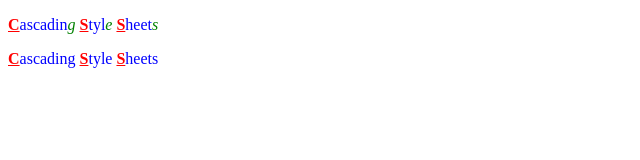
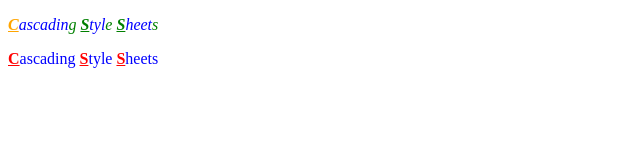
Before and after one commit to dtg5/CS336-Old, a plain HTML site: page lab04/doc1.html in a window 1280 px wide. Shown: the full height of the page, 0-640 px from the left. Drawn offline with Linux system fonts and the light colour scheme.

Commit message:
Update style1.css

```diff
--- a/lab04/style1.css
+++ b/lab04/style1.css
@@ -1,3 +1,6 @@
 p {color: blue;}
 strong {color: red; text-decoration: underline;}
 em {color: green;}
+.carrot { color: orange; }
+.spinach { color: green; }
+#first { font-style: italic; }
```
